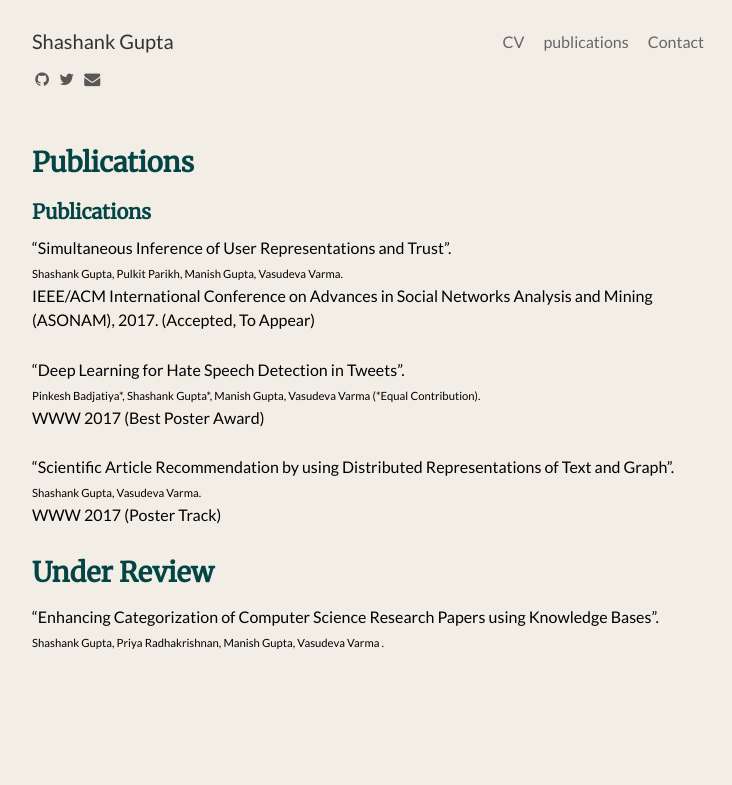
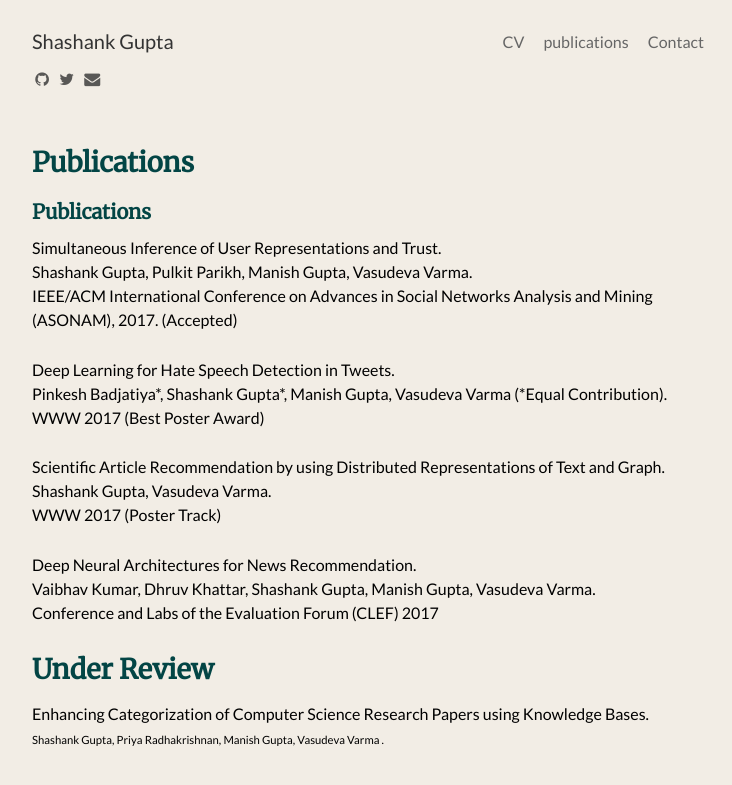
Before and after one commit to shashankg7/shashankg7.github.io, a Jekyll site: the page built from publications.md, in a window 1280 px wide. Shown: the top 785 px of the page, without its empty margins (272-1004 px from the left). Built offline with Jekyll 4.4.1, drawn with Linux system fonts in a browser that asks for light colours; nearby versions of some CDN libraries; our own code applies the rules of GitHub Pages for plain Markdown files.

Commit message:
publications page updated

```diff
--- a/publications.md
+++ b/publications.md
@@ -6,20 +6,24 @@
 ### Publications
 
 
-"Simultaneous Inference of User Representations and Trust". <br>
-<small>Shashank Gupta, Pulkit Parikh, Manish Gupta, Vasudeva Varma.</small> <br>
+Simultaneous Inference of User Representations and Trust. <br>
+Shashank Gupta, Pulkit Parikh, Manish Gupta, Vasudeva Varma. <br>
 IEEE/ACM International Conference on Advances in Social Networks Analysis and Mining
- (ASONAM), 2017. (Accepted, To Appear)
+ (ASONAM), 2017. (Accepted)
 
-"Deep Learning for Hate Speech Detection in Tweets". <br>
-<small>Pinkesh Badjatiya\*, Shashank Gupta\*, Manish Gupta, Vasudeva Varma (\*Equal Contribution).</small><br>
+Deep Learning for Hate Speech Detection in Tweets. <br>
+Pinkesh Badjatiya\*, Shashank Gupta\*, Manish Gupta, Vasudeva Varma (\*Equal Contribution).<br>
 WWW 2017 (Best Poster Award)
 
-"Scientific Article Recommendation by using Distributed Representations of Text and Graph". <br>
-<small> Shashank Gupta, Vasudeva Varma. </small> <br>
+Scientific Article Recommendation by using Distributed Representations of Text and Graph. <br>
+Shashank Gupta, Vasudeva Varma. <br>
 WWW 2017 (Poster Track)
+
+Deep Neural Architectures for News Recommendation. <br>
+Vaibhav Kumar, Dhruv Khattar, Shashank Gupta, Manish Gupta, Vasudeva Varma. <br>
+Conference and Labs of the Evaluation Forum (CLEF) 2017
 
 ## Under Review
 
-"Enhancing Categorization of Computer Science Research Papers using Knowledge Bases". <br>
-<small>Shashank Gupta, Priya Radhakrishnan, Manish Gupta, Vasudeva Varma .</small><br>
+Enhancing Categorization of Computer Science Research Papers using Knowledge Bases. <br>
+<small>Shashank Gupta, Priya Radhakrishnan, Manish Gupta, Vasudeva Varma .<br>
```
